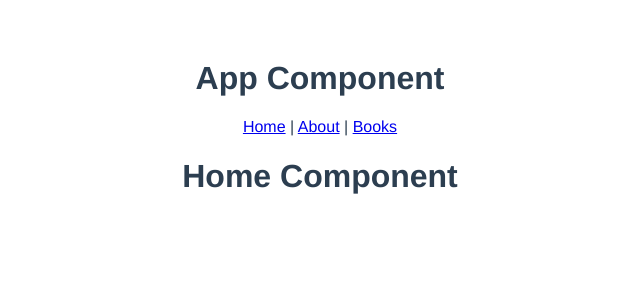
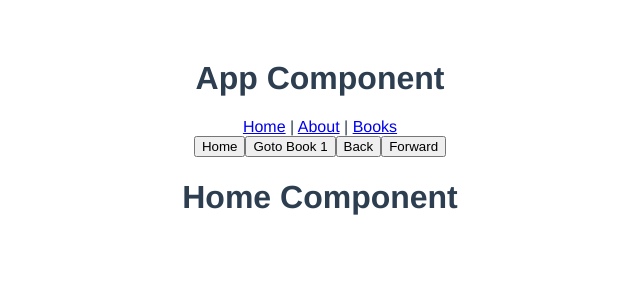
Before and after one commit to wariszargardev/VUE-JS-Learning, a Vue app: page / in a window 1280 px wide. Shown: the top 300 px of the page, without its empty margins (320-960 px from the left). Built offline with nearby package versions, Linux system fonts and the light colour scheme.

Commit message:
Dynamic redirect to componsnet

```diff
--- a/src/App.vue
+++ b/src/App.vue
@@ -5,13 +5,39 @@
     <router-link to="/about">About</router-link> |
     <router-link :to="{name: 'BookListingView'}">Books</router-link>
   </nav>
+
+  <button @click="home">Home</button>
+  <button @click="gotoBook">Goto Book 1</button>
+  <button @click="back">Back</button>
+  <button @click="forward">Forward</button>
   <router-view/>
 </template>
 
 <script>
 
+import router from "@/router";
+
 export default {
   name: 'App',
+  methods:{
+    back(){
+      router.back()
+    },
+    forward(){
+      router.forward()
+    },
+    home(){
+      this.$router.push({
+        name: 'home'
+      })
+    },
+    gotoBook(){
+      this.$router.push({
+        name: "BookDetailView",
+        params :{id: 1}
+      })
+    }
+  }
 }
 </script>
 
```
